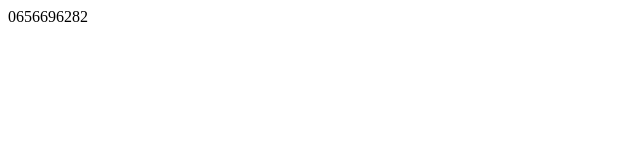
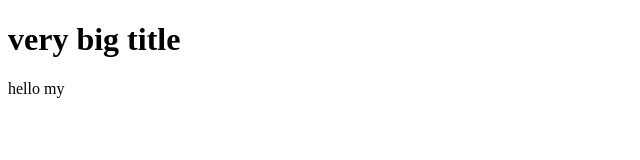
Before and after one commit to medmac01/ggsforall, a plain HTML site: page index.html in a window 1280 px wide. Shown: the whole page, without its empty margins (0-640 px from the left). Drawn offline with Linux system fonts and the light colour scheme.

Commit message:
wash al2asdi92

```diff
--- a/index.html
+++ b/index.html
@@ -4,12 +4,13 @@
     <meta charset="UTF-8">
     <meta http-equiv="X-UA-Compatible" content="IE=edge">
     <meta name="viewport" content="width=device-width, initial-scale=1.0">
-    <title>Welcome | GG's for All</title>
+    <title>Welcome | GGs for All</title>
 
 </head>
 <body>
+    <h1> very big title</h1>
     <div>
-        <label>0656696282</label>
+        <label>hello my</label>
     </div>
 </body>
 </html>
```
